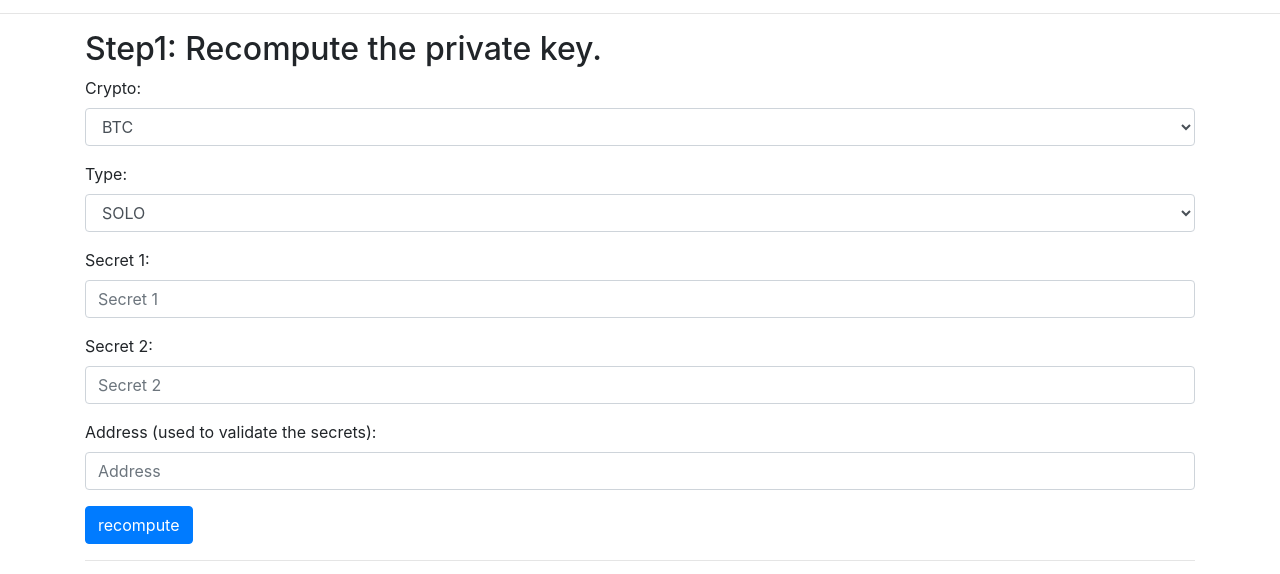
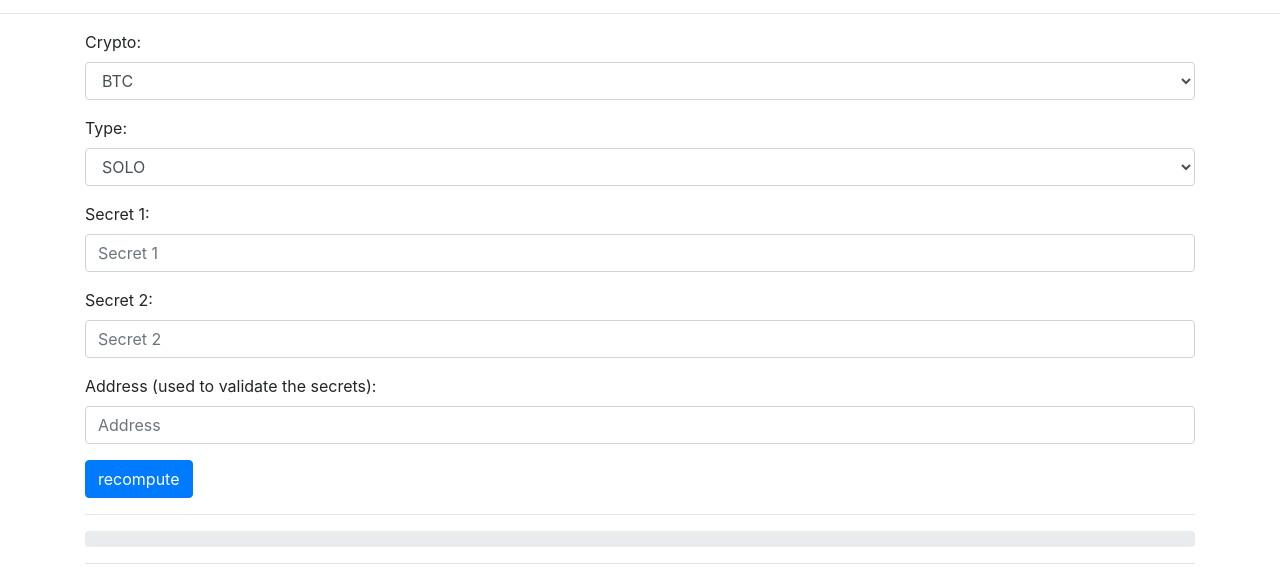
Before and after one commit to coinplus-sa/solo-redeem-web, a website built with webpack: page docs/index.html in a window 1280 px wide. Shown: the part 221-795 px from the top of the page. Built offline with nearby package versions, Linux system fonts and the light colour scheme.

Commit message:
update README with website

```diff
--- a/docs/index.html
+++ b/docs/index.html
@@ -26,8 +26,6 @@
     </div>
     <hr>
     <div  class="container">
-        <h2>Step1: Recompute the private key.</h2>
-
         <form>
             <div class="form-group">
                 <label for="crypto_solo">Crypto:</label>
--- a/src/index.html
+++ b/src/index.html
@@ -26,8 +26,6 @@
     </div>
     <hr>
     <div  class="container">
-        <h2>Step1: Recompute the private key.</h2>
-
         <form>
             <div class="form-group">
                 <label for="crypto_solo">Crypto:</label>
```
Also changed, not shown: README.md.
